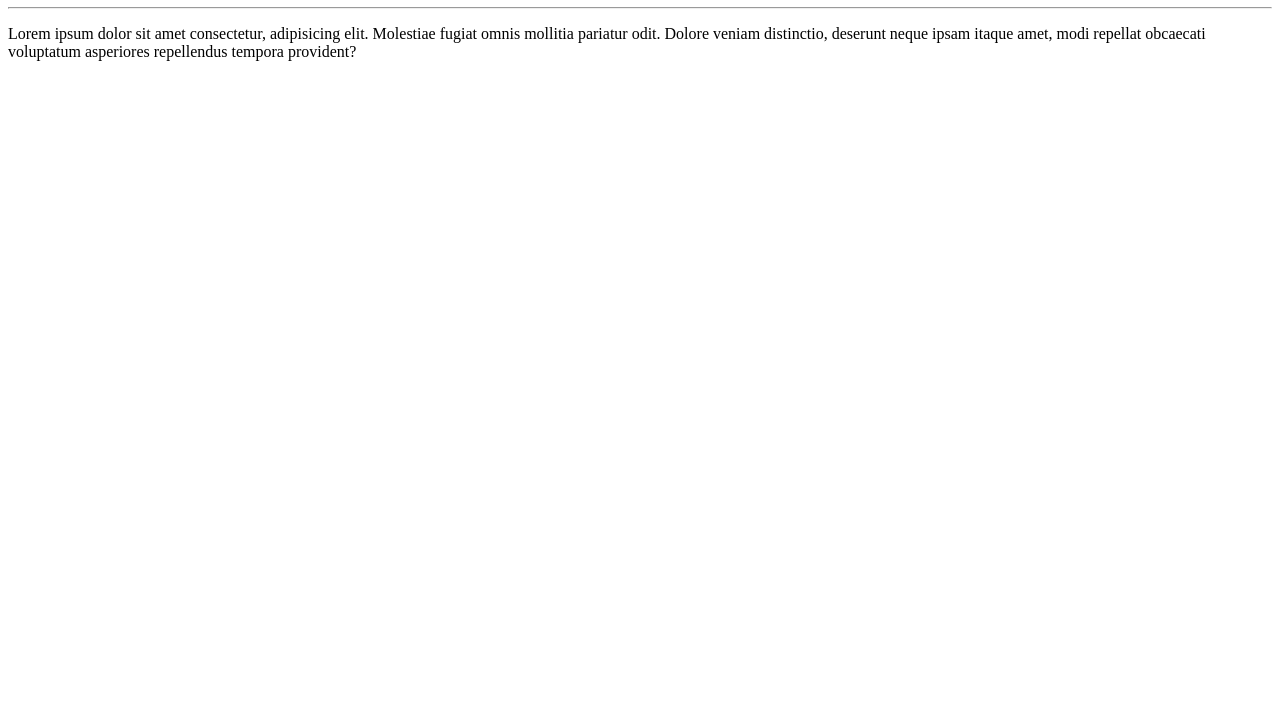
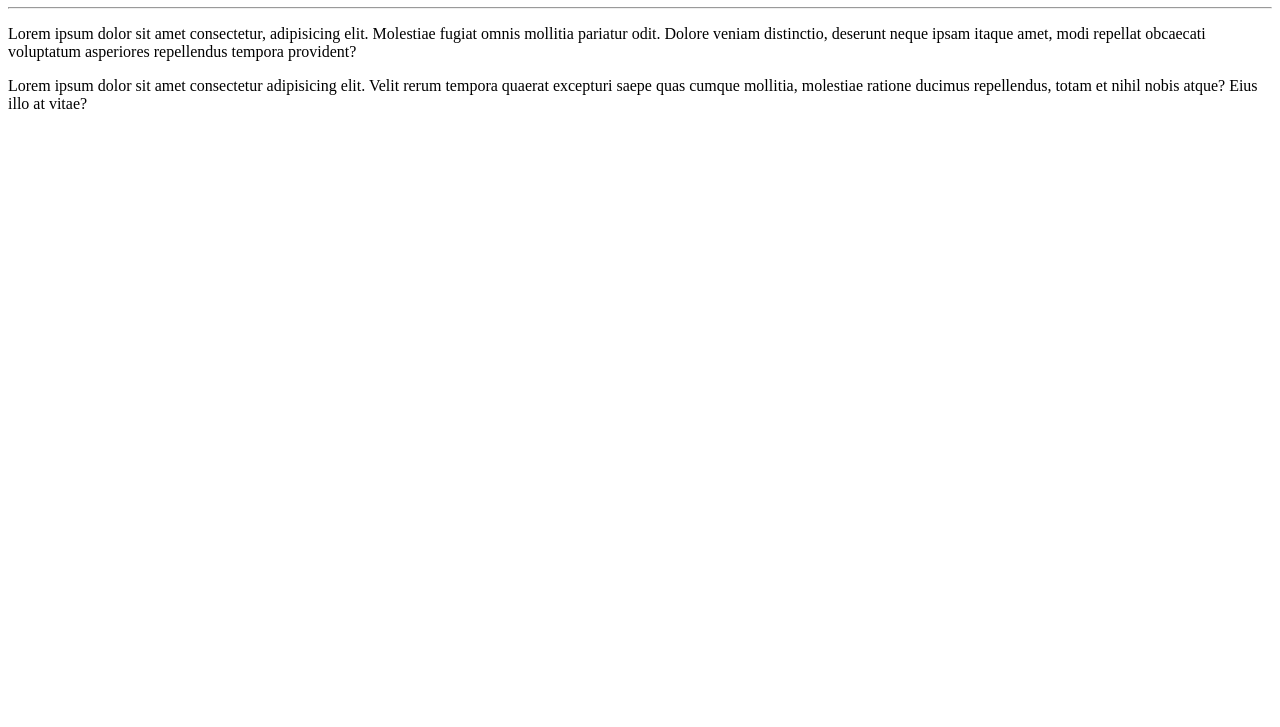
Before and after one commit to lucianohirano/RepositorioTeste, a plain HTML site: page site/index.html in a window 1280 px wide. Shown: the part 73-800 px from the top of the page. Drawn offline with Linux system fonts and the light colour scheme.

Commit message:
Update index.html
Adicionado novo paragrafo Lorem no index

```diff
--- a/site/index.html
+++ b/site/index.html
@@ -10,5 +10,6 @@
     <h1>Site teste</h1>
     <hr>
     <p>Lorem ipsum dolor sit amet consectetur, adipisicing elit. Molestiae fugiat omnis mollitia pariatur odit. Dolore veniam distinctio, deserunt neque ipsam itaque amet, modi repellat obcaecati voluptatum asperiores repellendus tempora provident?</p>
+    <p>Lorem ipsum dolor sit amet consectetur adipisicing elit. Velit rerum tempora quaerat excepturi saepe quas cumque mollitia, molestiae ratione ducimus repellendus, totam et nihil nobis atque? Eius illo at vitae?</p>
 </body>
 </html>
```
